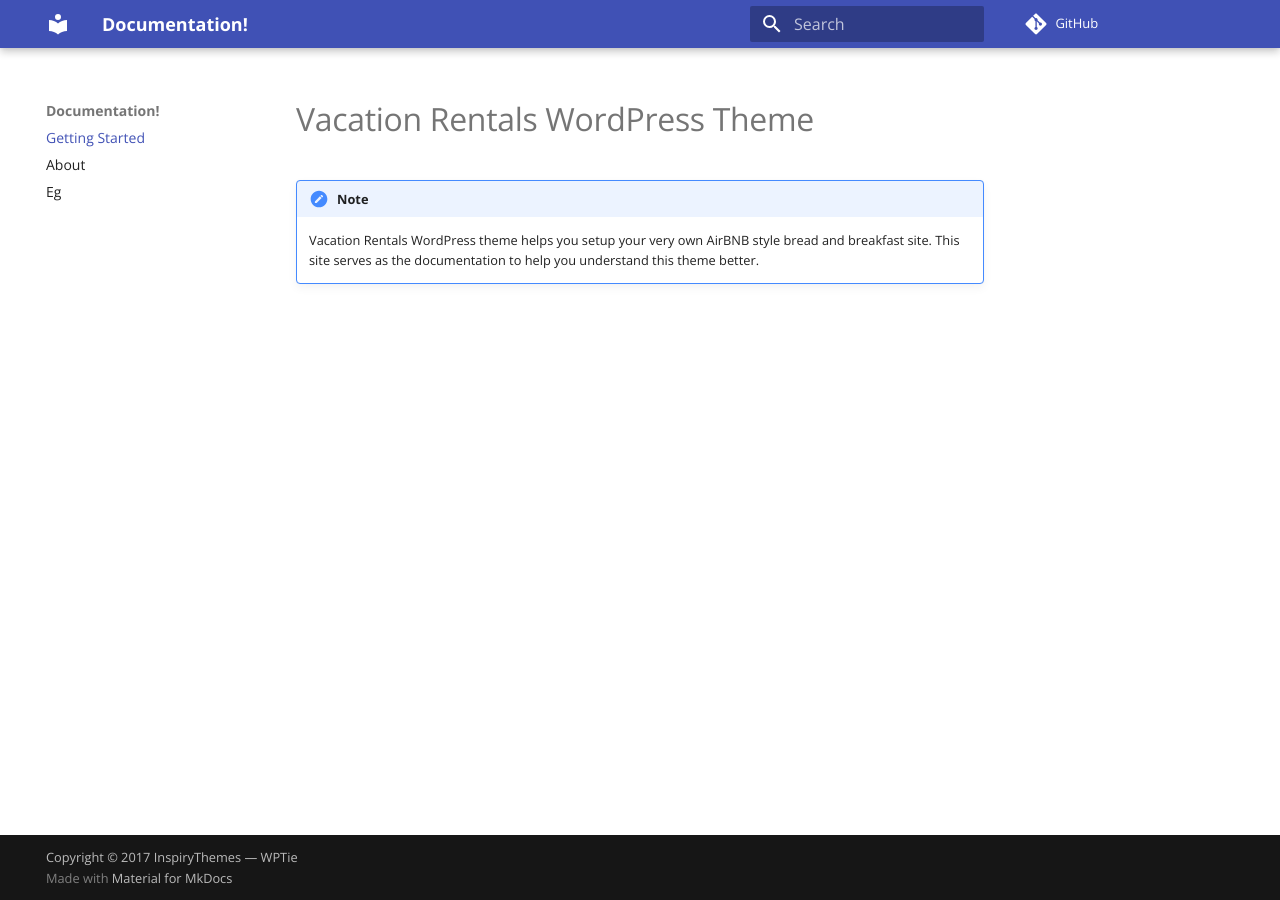
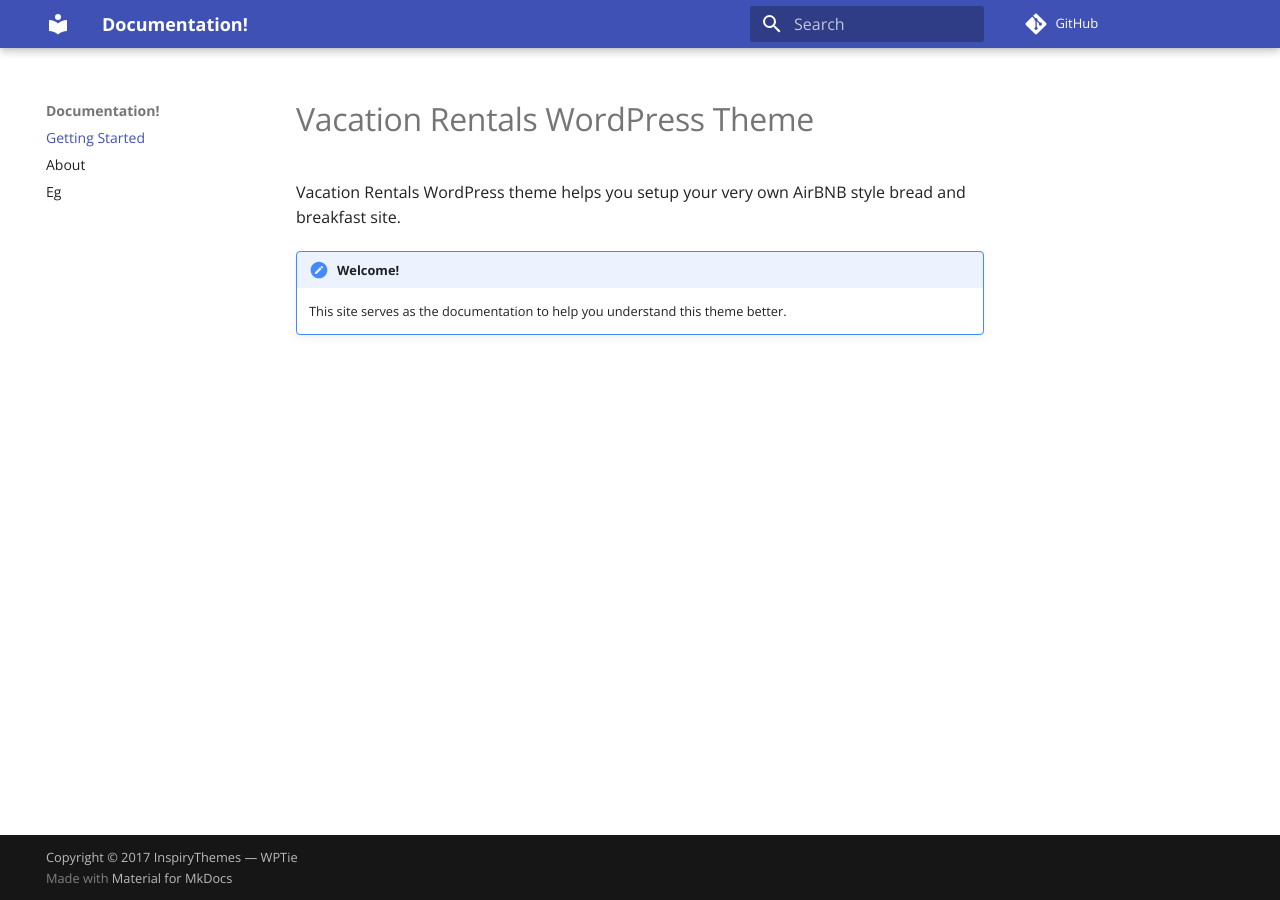
Before and after one commit to ahmadawais/VRDOC, an MkDocs documentation site: the page built from docs/index.md, in a window 1280 px wide. Built offline with MkDocs 1.6.1 and Material for MkDocs 9.7.7, drawn with Linux system fonts in a browser that asks for light colours; comment, search, counter and statistics services are not loaded; old or Windows-style settings are respelled for this version of MkDocs.

Commit message:
👉  💯

```diff
--- a/docs/index.md
+++ b/docs/index.md
@@ -1,4 +1,5 @@
 # Vacation Rentals WordPress Theme
+Vacation Rentals WordPress theme helps you setup your very own AirBNB style bread and breakfast site.
 
-!!! note
-    Vacation Rentals WordPress theme helps you setup your very own AirBNB style bread and breakfast site. This site serves as the documentation to help you understand this theme better.
+!!! tldr "Welcome!"
+    This site serves as the documentation to help you understand this theme better.
```
Also changed, not shown: site/index.html, site/mkdocs/search_index.json.
